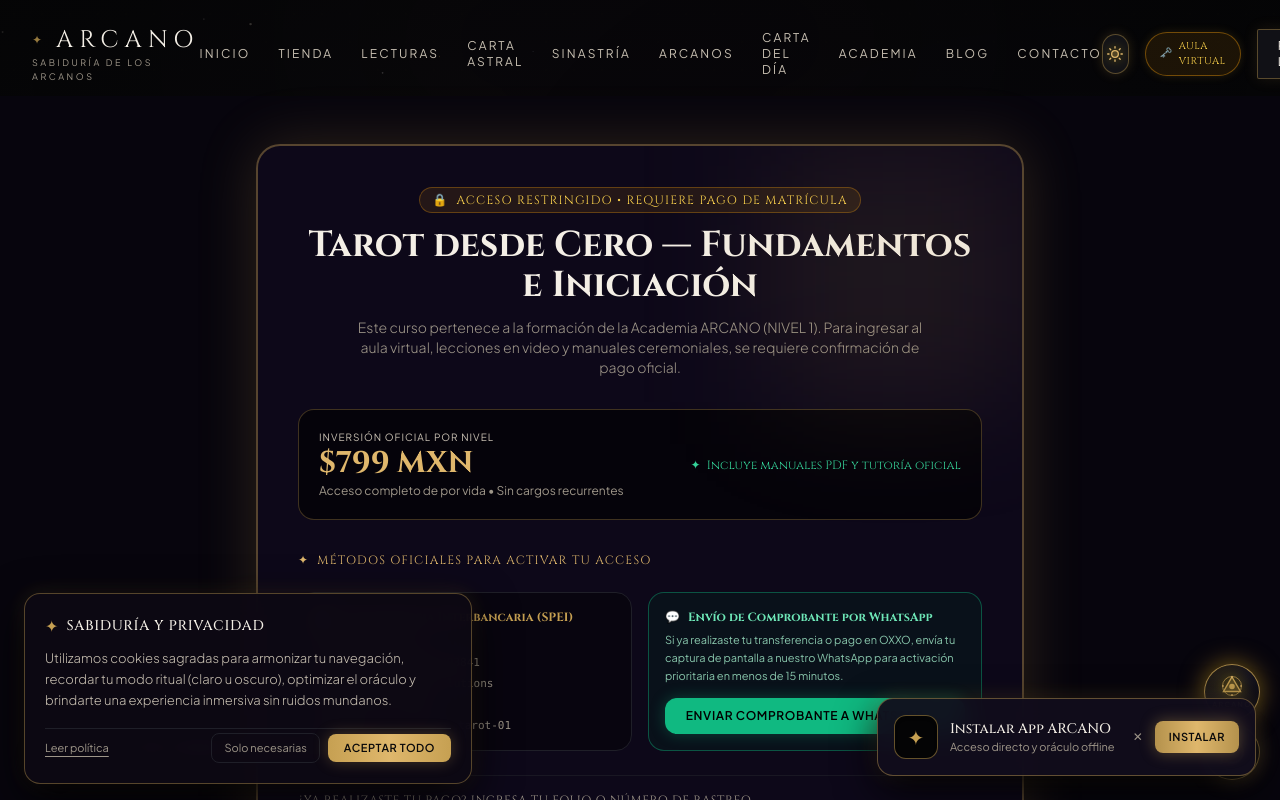
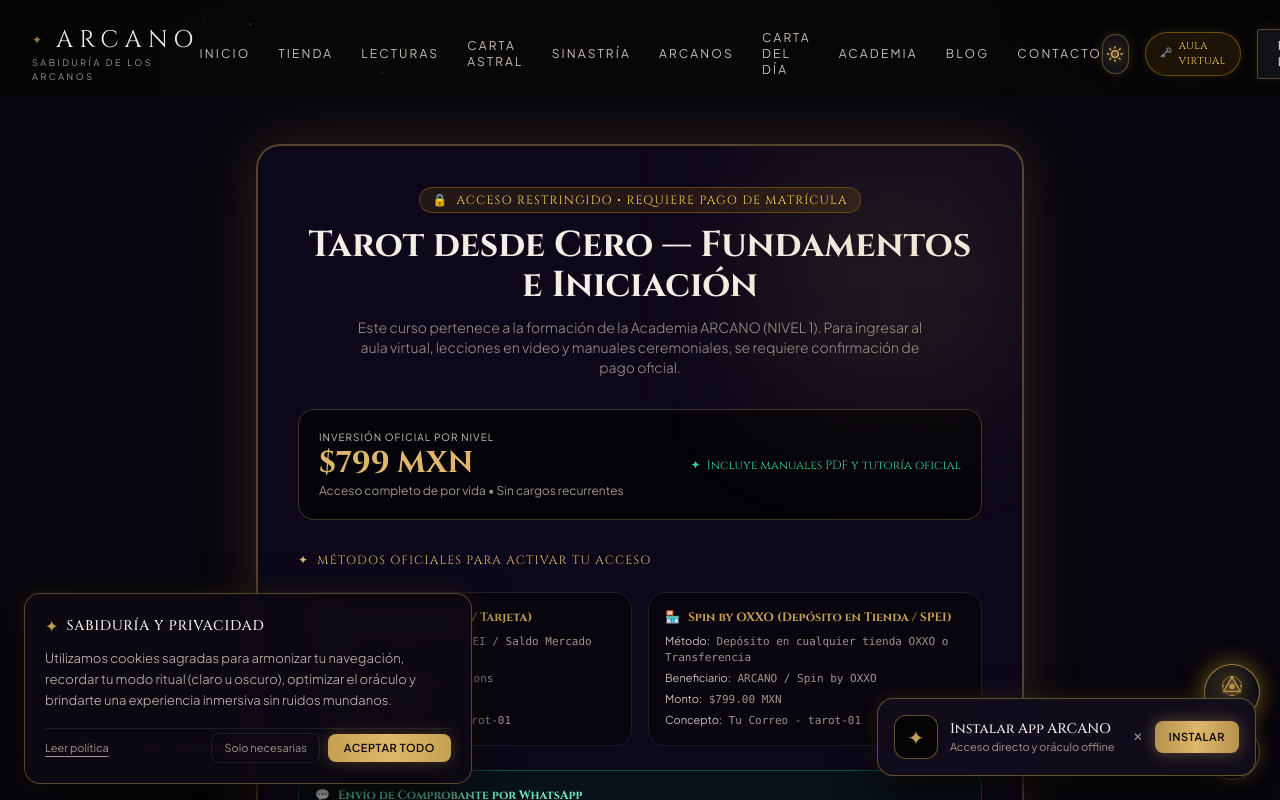
Before and after one commit to Arcano3Ai/arcano, a Next.js app: page /academia/cursos/tarot-01/aprender in a window 1280 px wide. Shown: the top 800 px of the page. Built offline with nearby package versions, Linux system fonts and the light colour scheme.

Commit message:
fix(payments): update payment options to Mercado Pago and Spin by OXXO and add Supabase env to deploy workflow

```diff
--- a/src/components/academy/CourseClassroomView.tsx
+++ b/src/components/academy/CourseClassroomView.tsx
@@ -151,40 +151,52 @@
               </h3>
 
               <div className="grid grid-cols-1 md:grid-cols-2 gap-4">
-                {/* Opción 1: SPEI / Transferencia Bancaria */}
+                {/* Opción 1: Mercado Pago */}
                 <div className="p-4 rounded-2xl bg-black/40 border border-charcoal-border hover:border-gold/40 transition-colors space-y-2 text-xs">
                   <div className="flex items-center gap-2 font-serif text-gold font-bold">
-                    <span>🏦</span> Transferencia Interbancaria (SPEI)
+                    <span>💳</span> Mercado Pago (SPEI / Tarjeta)
                   </div>
                   <div className="space-y-1 text-parchment-dim font-mono text-[11px]">
-                    <div><span className="text-parchment-muted font-sans">Banco:</span> BBVA México</div>
-                    <div><span className="text-parchment-muted font-sans">CLABE:</span> 012180015487293841</div>
+                    <div><span className="text-parchment-muted font-sans">Método:</span> Transferencia SPEI / Saldo Mercado Pago</div>
                     <div><span className="text-parchment-muted font-sans">Beneficiario:</span> ARCANO Solutions</div>
                     <div><span className="text-parchment-muted font-sans">Monto:</span> $799.00 MXN</div>
                     <div><span className="text-parchment-muted font-sans">Concepto:</span> {student?.email ? student.email.split('@')[0] : 'Tu Correo'} - {course.id}</div>
                   </div>
                 </div>
 
-                {/* Opción 2: Atención Rápida por WhatsApp */}
-                <div className="p-4 rounded-2xl bg-emerald-950/25 border border-emerald-500/40 space-y-3 text-xs flex flex-col justify-between">
-                  <div className="space-y-1.5">
+                {/* Opción 2: Spin by OXXO */}
+                <div className="p-4 rounded-2xl bg-black/40 border border-charcoal-border hover:border-gold/40 transition-colors space-y-2 text-xs">
+                  <div className="flex items-center gap-2 font-serif text-gold font-bold">
+                    <span>🏪</span> Spin by OXXO (Depósito en Tienda / SPEI)
+                  </div>
+                  <div className="space-y-1 text-parchment-dim font-mono text-[11px]">
+                    <div><span className="text-parchment-muted font-sans">Método:</span> Depósito en cualquier tienda OXXO o Transferencia</div>
+                    <div><span className="text-parchment-muted font-sans">Beneficiario:</span> ARCANO / Spin by OXXO</div>
+                    <div><span className="text-parchment-muted font-sans">Monto:</span> $799.00 MXN</div>
+                    <div><span className="text-parchment-muted font-sans">Concepto:</span> {student?.email ? student.email.split('@')[0] : 'Tu Correo'} - {course.id}</div>
+                  </div>
+                </div>
+              </div>
+
+              {/* Opción 3: Atención Rápida y Validación por WhatsApp */}
+              <div className="p-4 rounded-2xl bg-emerald-950/25 border border-emerald-500/40 space-y-3 text-xs flex flex-col sm:flex-row items-center justify-between gap-4">
+                <div className="space-y-1">
                   <div className="flex items-center gap-2 font-serif text-emerald-300 font-bold">
                     <span>💬</span> Envío de Comprobante por WhatsApp
                   </div>
                   <p className="text-emerald-200/80 text-[11px] leading-relaxed">
-                      Si ya realizaste tu transferencia o pago en OXXO, envía tu captura de pantalla a nuestro WhatsApp para activación prioritaria en menos de 15 minutos.
+                    Si ya realizaste tu transferencia por Mercado Pago o depósito en OXXO (Spin), envía tu comprobante por WhatsApp para activación prioritaria de tu aula.
                   </p>
                 </div>
                 <a
                   href={`https://wa.me/${brandConfig.contact.whatsappNumber}?text=${whatsappMessage}`}
                   target="_blank"
                   rel="noopener noreferrer"
-                    className="w-full py-2.5 px-4 rounded-xl bg-emerald-500 hover:bg-emerald-400 text-black font-sans font-bold text-xs uppercase tracking-wider flex items-center justify-center gap-2 transition-all shadow-[0_0_15px_rgba(16,185,129,0.3)]"
+                  className="w-full sm:w-auto shrink-0 py-2.5 px-5 rounded-xl bg-emerald-500 hover:bg-emerald-400 text-black font-sans font-bold text-xs uppercase tracking-wider flex items-center justify-center gap-2 transition-all shadow-[0_0_15px_rgba(16,185,129,0.3)]"
                 >
                   <span>Enviar Comprobante a WhatsApp</span>
                   <span>→</span>
                 </a>
-                </div>
               </div>
 
               {/* Formulario de Registro de Folio / Autorización */}
```
Lines whose indentation alone changed are shown as unchanged.
